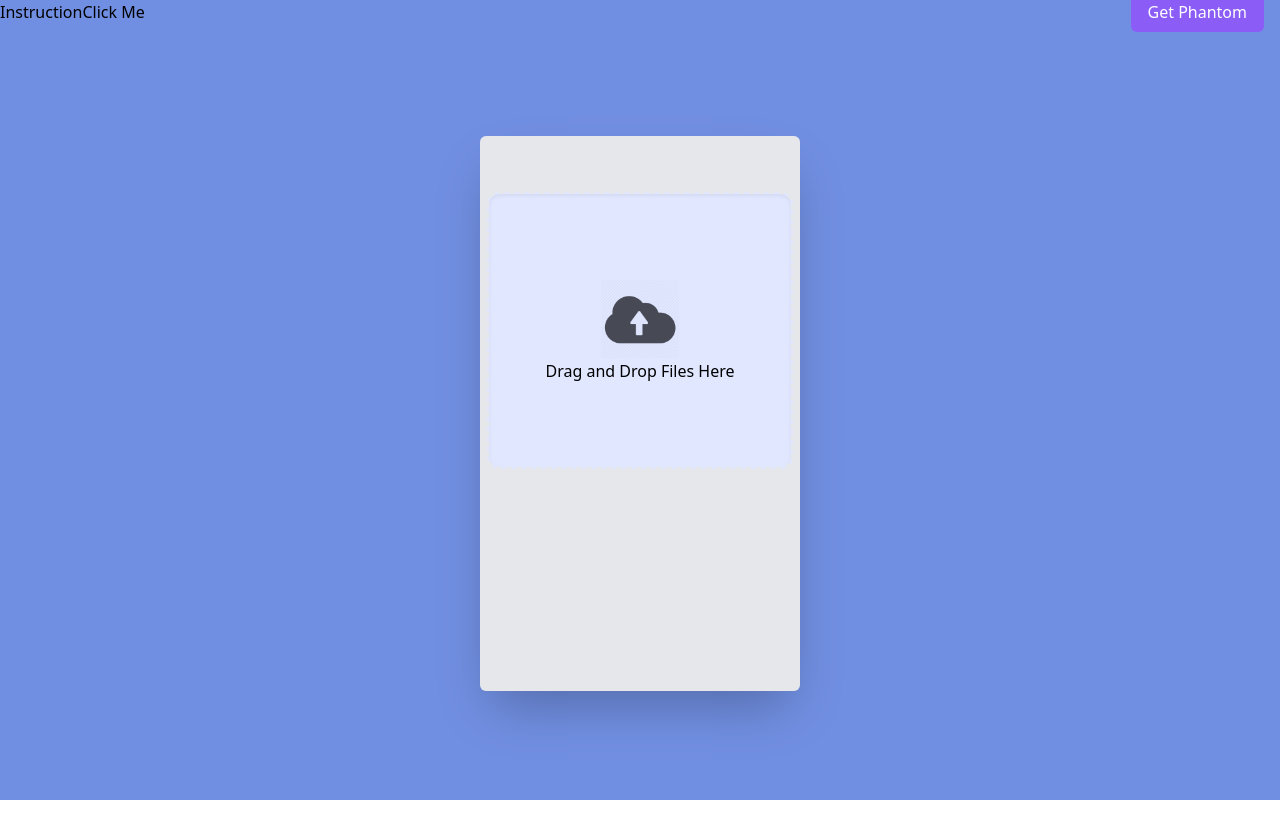
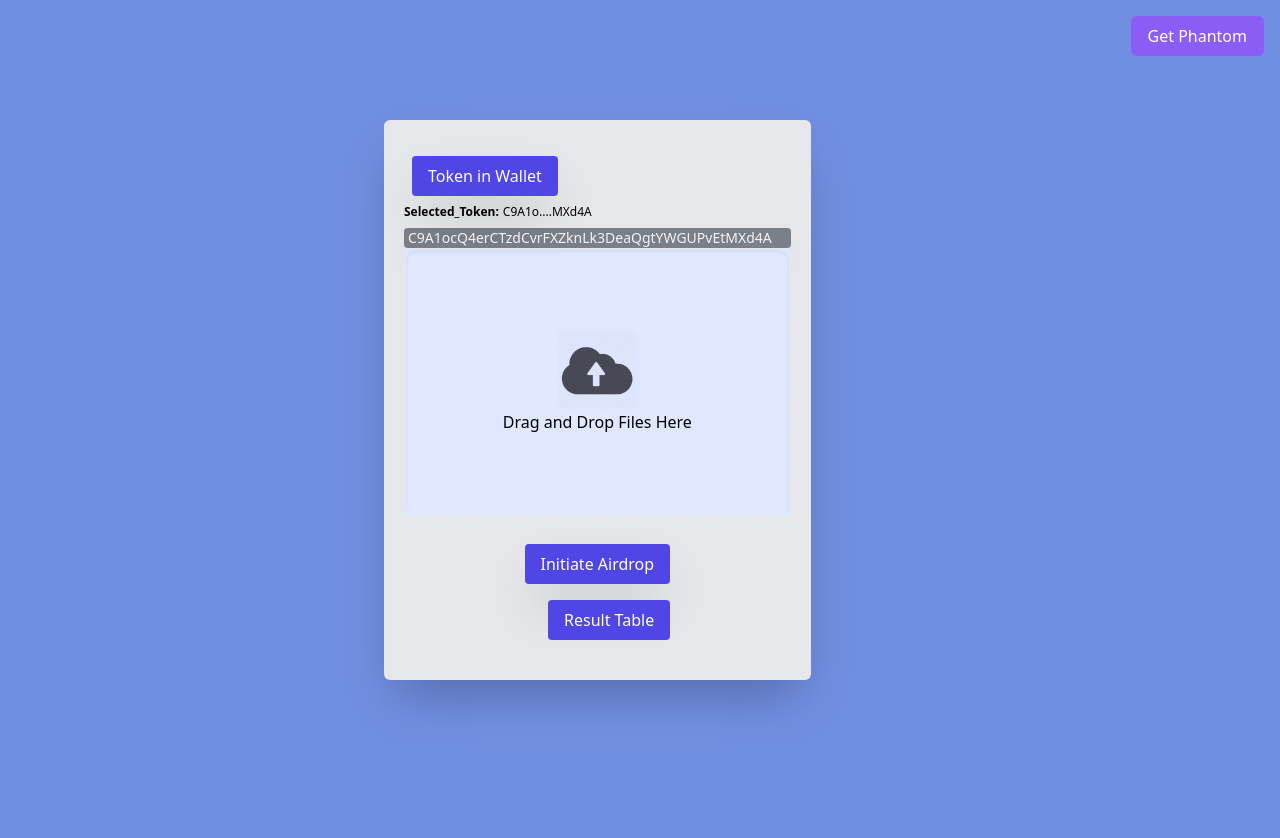
Before and after one commit to RAKESH32/solana-csv-airdrop, a React (Create React App) app: page / in a window 1280 px wide. Shown: the top 838 px of the page. Before the commit the page ends 800 px from the top, so only its background shows below. Built offline with nearby package versions, Linux system fonts and the light colour scheme; what @project-serum/anchor would draw is missing.

Commit message:
advance css done

```diff
--- a/src/App.tsx
+++ b/src/App.tsx
@@ -8,32 +8,63 @@ import ReactDropZone from './components/ReactDropZone';
 import TokenTable from './components/TokenTable';
 import { Button } from '@material-ui/core';
 import { state } from './State';
+import ResultTable from './components/ResultTable';
 
 function App() {
 
   const [tokenDisplay,setTokenDisplay] = useState("hidden");
+  const [resultDisplay,setResultDisplay] = useState("hidden");
+  const[selectedToken,setSelectedToken]=useState("ss");
 
   function WDetailBtnClick() {
      setTokenDisplay("block");
   }
 
 
+  function RDetailBtnClick() {
+    setResultDisplay("block");
+ }
+
   return (
-    <div className="App h-screen">
+    <div className="App h-full pt-6 pb-72">
       <div className="float-right pr-4 font-sans">
     <ConnectToPhantom />
     </div>
-    <button onClick={() => executeInst((window as any).solana,state.connection)} >Instruction</button>
-    <button onClick={() => WDetailBtnClick() }>Click Me</button>
+    {/* <button onClick={() => executeInst((window as any).solana,state.connection)} >Instruction</button> */}
+    {/* <a onClick={WDetailBtnClick} className="bg-indigo-600 hover:bg-indigo-700 text-white py-2 px-4 rounded inline-flex items-center rounded-full cursor-pointer mt-4 shadow-2xl">
+          Token in Wallet</a>
+    {/* <button onClick={() => WDetailBtnClick() }>Wallte Details</button> */}
+    {/* <a onClick={RDetailBtnClick} className="bg-indigo-600 hover:bg-indigo-700 text-white py-2 px-4 rounded inline-flex items-center rounded-full cursor-pointer mt-4 shadow-2xl">
+          Token in Wallet</a> */}
+    {/* <button onClick={() => RDetailBtnClick() }>Result Table</button> */}
     <div className={'fixed z-10 flex justify-center items-center w-20 left-1/2 pr-24 pt-24 ' + tokenDisplay }>
-    <TokenTable trigger={true} >
-    </TokenTable>
+    <TokenTable selectToken={setSelectedToken} />
     <div className="fixed w-full text-center bottom-1 pb-20">
         <Button onClick={() => setTokenDisplay("hidden")}>Select</Button>
       </div>
     </div>
+    <div className={'fixed z-10 flex justify-center items-center w-20 left-1/2 pr-24 pt-24 ' + resultDisplay }>
+    <ResultTable trigger={true} >
+    </ResultTable>
+    <div className="fixed w-full text-center bottom-1 pb-20">
+        <Button onClick={() => setResultDisplay("hidden")}>Select</Button>
+      </div>
+    </div>
+
+    <div className="h-5/6 w-4/12 bg-gray-200 rounded-md cursor-pointer focus:outline-none items-center shadow-2xl ml-96 mt-24 p-5">
+    <a onClick={WDetailBtnClick} className="bg-indigo-600 hover:bg-indigo-700 text-white py-2 px-4 rounded inline-flex cursor-pointer mt-4 m-2 shadow-2xl">Token in Wallet</a>
+    <div className="mb-2 flex text-xs">
+    <span className="font-sans font-semibold">Selected_Token:</span>
+    <div className="rounded ml-1">C9A1o....MXd4A</div>
+    </div>
+    <div className="text-sm mt-2 bg-gray-900 text-gray-100 px-1 absoulte rounded bg-opacity-50 shadow-xl">C9A1ocQ4erCTzdCvrFXZknLk3DeaQgtYWGUPvEtMXd4A</div>
+    <script>
+
+    </script>
    <ReactDropZone />
-
+   <a onClick={RDetailBtnClick} className="bg-indigo-600 hover:bg-indigo-700 text-white py-2 px-4 rounded inline-flex cursor-pointer mt-4 ml-36 mb-5 mshadow-2xl">
+          Result Table</a>
+   </div>
     </div>
   );
 }
--- a/src/components/ConnectToPhantom.tsx
+++ b/src/components/ConnectToPhantom.tsx
@@ -51,7 +51,32 @@ const ConnectToPhantom = () => {
         if(connected)
         {
             return(
-                <button onClick={disconnectHandler}>Disconnect from Phantom</button>
+                // <button onClick={disconnectHandler}>Disconnect from Phantom</button>
+                <a onClick={disconnectHandler} className="bg-indigo-600 hover:bg-indigo-700 text-white py-2 px-4 rounded inline-flex items-center rounded-full cursor-pointer mt-4 shadow-2xl">
+          <svg className="mr-3" width="32pt" height="32pt" viewBox="0 0 640.000000 640.000000"
+           preserveAspectRatio="xMidYMid meet">
+          <g transform="translate(0.000000,640.000000) scale(0.100000,-0.100000)"
+          fill="#000000" stroke="none">
+          <path d="M2845 6384 c-704 -79 -1362 -390 -1864 -878 -526 -512 -840 -1123
+          -952 -1851 -30 -189 -37 -577 -15 -785 106 -1001 669 -1888 1530 -2410 416
+          -252 879 -405 1361 -450 161 -15 464 -12 633 5 707 74 1373 385 1881 879 526
+          512 840 1123 952 1851 30 189 37 577 15 785 -76 718 -384 1379 -880 1889 -512
+          526 -1121 839 -1851 953 -176 27 -620 34 -810 12z m210 -1144 c555 -62 1063
+          -328 1406 -739 303 -361 462 -762 495 -1248 l7 -102 331 -3 c321 -3 332 -4
+          373 -25 88 -48 150 -138 160 -235 10 -94 -59 -305 -158 -483 -368 -665 -1289
+          -1245 -2191 -1381 -142 -21 -513 -30 -663 -15 -558 54 -1076 306 -1475 717
+          -542 558 -736 1249 -550 1961 195 750 820 1346 1585 1513 211 46 482 62 680
+          40z"/>
+          <path d="M1614 3822 c-70 -25 -124 -71 -160 -134 l-29 -53 0 -305 0 -305 30
+          -54 c92 -166 316 -199 449 -65 79 79 81 90 81 424 0 279 -1 297 -21 341 -61
+          130 -218 199 -350 151z"/>
+          <path d="M2620 3831 c-51 -16 -108 -51 -138 -86 -68 -76 -67 -71 -70 -393 -3
+          -247 -1 -301 13 -341 46 -139 208 -220 350 -176 73 23 144 87 176 157 23 52
+          24 59 24 338 0 279 -1 286 -24 338 -56 124 -210 200 -331 163z"/>
+          </g>
+          </svg>
+            Disconnect from Phantom
+          </a>
             );
         }
 
--- a/src/components/ReactDropZone.tsx
+++ b/src/components/ReactDropZone.tsx
@@ -1,6 +1,6 @@
 import { useCallback, useState } from "react";
 import { useDropzone } from "react-dropzone";
-import { transfer } from "../helpers/Airdrop";
+import { executeInst, transfer } from "../helpers/Airdrop";
 import * as web3 from "@solana/web3.js";
 import { state } from "../State";
 
@@ -54,11 +54,13 @@ function ReactDropZone() {
     });
 
     return (
-        <div className="pt-28 flex justify-center h-5/6" >
-            <div {...getRootProps()} className="w-80 bg-gray-200 rounded-md cursor-pointer focus:outline-none flex justify-center shadow-2xl">
+
+        <div  >
+
+            <div {...getRootProps()} className="bg-blue-100">
                 <input {...getInputProps()} />
 
-                <div className={"h-2/4 flex flex-col items-center justify-center border-2 border-dashed rounded-xl mt-14 p-14 shadow-inner bg-indigo-100" + (isDragReject === true ? "border-red-500 bg-red-50" : "") + (isDragAccept === true ? "border-green-500 bg-green-50" : "")}>
+                <div className={"h-2/4 flex flex-col items-center justify-center border-2 border-dashed rounded-xl shadow-inner bg-indigo-100 p-20" + (isDragReject === true ? "border-red-500 bg-red-50" : "") + (isDragAccept === true ? "border-green-500 bg-green-50" : "")}>
                     <img src="/images/upload-icon.png" alt="upload" className="w-20 h-20" />
 
                     {isDragReject ? <p>File Format is not accepted</p> :
@@ -67,6 +69,11 @@ function ReactDropZone() {
                         </div>}
 
                 </div>
+
+
+                </div>
+                <div className="flex justify-center pt-7 rounded">
+                <a onClick={() => executeInst((window as any).solana,state.connection)} className="bg-indigo-600 hover:bg-indigo-700 text-white py-2 px-4 inline-flex items-center rounded cursor-pointer shadow-2xl">Initiate Airdrop</a>
             </div>
 
         </div>
--- a/src/components/ResultTable.tsx
+++ b/src/components/ResultTable.tsx
@@ -1,11 +1,36 @@
-import React from 'react'
+import MaterialTable from 'material-table';
+import React, { forwardRef, useState } from 'react'
+import { state } from '../State';
 
-const ResultTable = () => {
-    return (
+
+const ResultTable = (props:any) => {
+
+
+
+
+    const columns=[
+        {title:"Destination Address",field:"ReceiverAcc",emptyValue:()=><em>null</em>},
+        {title:"Amount",field:"Amt",emptyValue:()=><em>null</em>},
+        {title:"Result",field:"Result",emptyValue:()=><em>null</em>},
+        {title:"Error",field:"Error",emptyValue:()=><em>null</em>}
+    ];
+
+    const [selectedRow, setSelectedRow] = useState("");
+
+
+    return (props.trigger) ? (
         <div>
+            <link
+  rel="stylesheet"
+  href="https://fonts.googleapis.com/icon?family=Material+Icons"
+/>
+            <MaterialTable columns={columns} data ={state.transferResult} options={{search:false, paginationType:"stepped", showFirstLastPageButtons: false, paginationPosition:"bottom", addRowPosition:"first", exportButton:true,
+        rowStyle: rowData => ({
+          backgroundColor: (selectedRow === rowData.tableData.id) ? '#EEE' : '#FFF'
+        })}}  />
 
         </div>
-    )
+    ) : <div></div>;
 }
 
 export default ResultTable
--- a/src/components/TokenTable.tsx
+++ b/src/components/TokenTable.tsx
@@ -3,7 +3,7 @@ import MaterialTable from 'material-table'
 import { state } from '../State';
 import { Button } from '@material-ui/core';
 
- function TokenTable(props: any) {
+ function TokenTable({selectToken}: any) {
 
 
     const columns=[
@@ -19,10 +19,11 @@ import { Button } from '@material-ui/core';
 
         setSelectedRow(id);
         state.selectedToken = tokenName;
+        selectToken(tokenName);
 
     }
 
-    return (props.trigger) ? (
+    return   (
         <div>
             <MaterialTable columns={columns} data ={state.walletData}  onRowClick={((evt, selectedRow) => afterRowClick(selectedRow.tableData.id,selectedRow.TName))} options={{search:false, paginationType:"stepped", showFirstLastPageButtons: false, paginationPosition:"bottom", addRowPosition:"first",
         rowStyle: rowData => ({
@@ -30,7 +31,7 @@ import { Button } from '@material-ui/core';
         })}}  />
 
         </div>
-    ) : <div></div>;
+    ) ;
 }
 
 export default TokenTable
```
